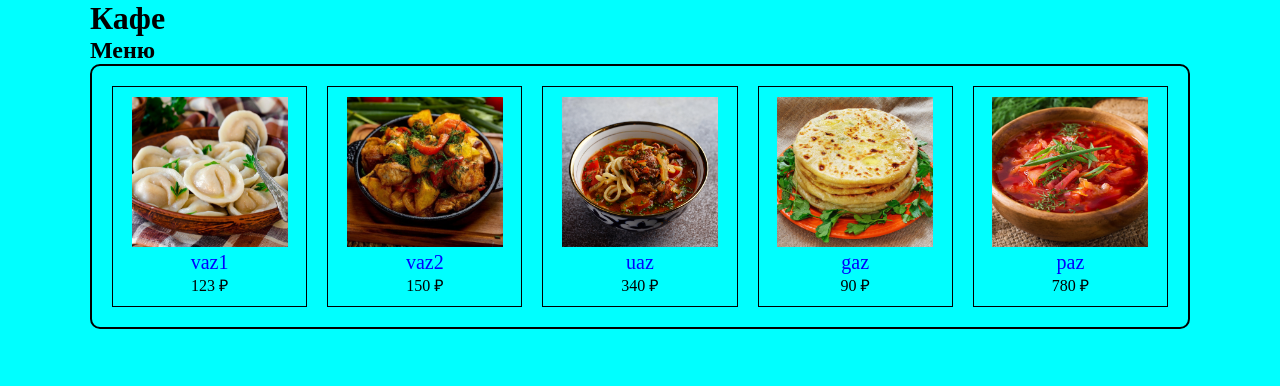
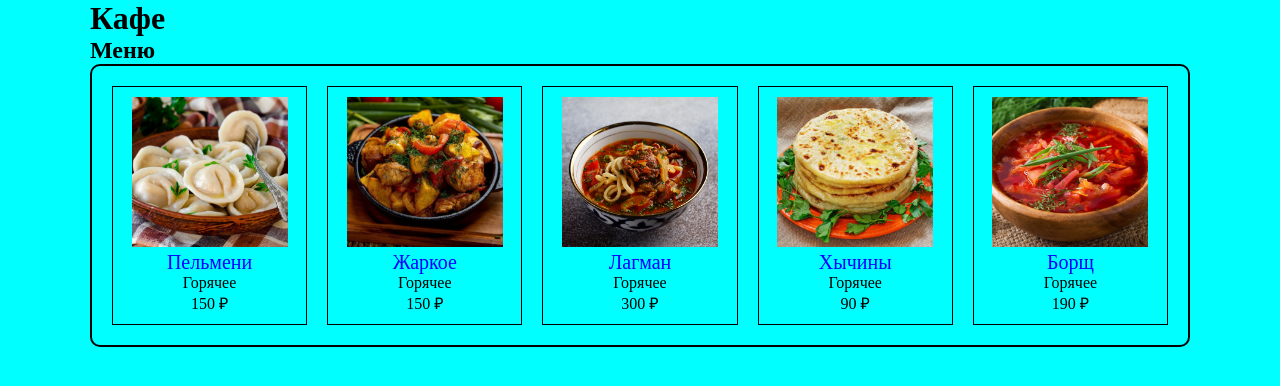
Before and after one commit to ArtyomZvyagin/project-kafe, a PHP site: page / in a window 1280 px wide. Shown: the top 386 px of the page. Run offline with PHP 8.4, Linux system fonts and the light colour scheme.

Commit message:
Описание

```diff
--- a/index.php
+++ b/index.php
@@ -4,7 +4,7 @@
     <meta charset="UTF-8">
     <meta http-equiv="X-UA-Compatible" content="IE=edge">
     <meta name="viewport" content="width=device-width, initial-scale=1.0">
-    <title>Работа с данными</title>
+    <title>Кафе "Эльбрус"</title>
     <link rel="stylesheet" href="style/style.css">
     <script defer src="js/main.js"></script>
 </head>
--- a/js/main.js
+++ b/js/main.js
@@ -2,36 +2,41 @@
 let productsJSON = ` [
     {
         "id":10,
-        "name":"vaz1",
-        "price": 123,
+        "name":"Пельмени",
+        "category":"Горячее",
+        "price": 150,
         "img":"img/1.jpg",
         "isFav": false
     },
     {
         "id":25,
-        "name":"vaz2",
+        "name":"Жаркое",
+        "category":"Горячее",
         "price": 150,
         "img":"img/2.jpg",
         "isFav": false
     },
     {
         "id":34,
-        "name":"uaz",
-        "price": 340,
+        "name":"Лагман",
+        "category":"Горячее",
+        "price": 300,
         "img":"img/3.jpg",
         "isFav": false
     },
     {
         "id":13,
-        "name":"gaz",
+        "name":"Хычины",
+        "category":"Горячее",
         "price": 90,
         "img":"img/4.jpg",
         "isFav": false
     },
     {
         "id":45,
-        "name":"paz",
-        "price": 780,
+        "name":"Борщ",
+        "category":"Горячее",
+        "price": 190,
         "img":"img/5.jpg",
         "isFav": false
     }
@@ -59,6 +64,7 @@ const render = (container, mass)=>{
     let textBtn;
     newProduct.innerHTML = `<img src="${item.img}" alt="${item.name}">
     <p class="name">${item.name}</p>
+    <p class="category">${item.category}</p>
     <p class="price">${item.price} &#8381; </p>
     `;
 
```
